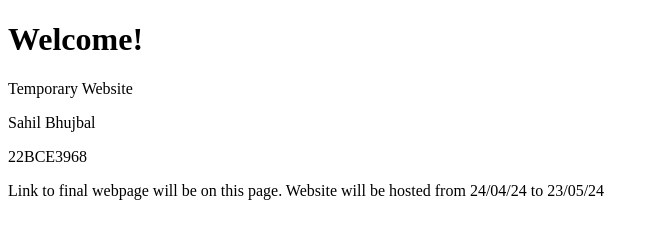
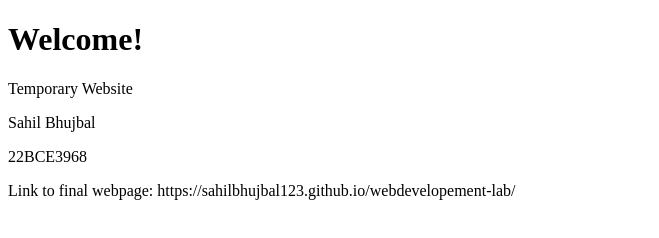
Before and after one commit to SahilBhujbal123/SahilBhujbal123.github.io, a plain HTML site: page index.html in a window 1280 px wide. Shown: the whole page, without its empty margins (0-659 px from the left). Drawn offline with Linux system fonts and the light colour scheme.

Commit message:
Update index.html

```diff
--- a/index.html
+++ b/index.html
@@ -9,6 +9,6 @@
     <p> Temporary Website  </p>
     <p> Sahil Bhujbal </p>
     <p> 22BCE3968 </p>
-    <p> Link to final webpage will be on this page. Website will be hosted from 24/04/24 to 23/05/24</p>
+    <p> Link to final webpage: https://sahilbhujbal123.github.io/webdevelopement-lab/ </p>
   </body>
 </html>
```
